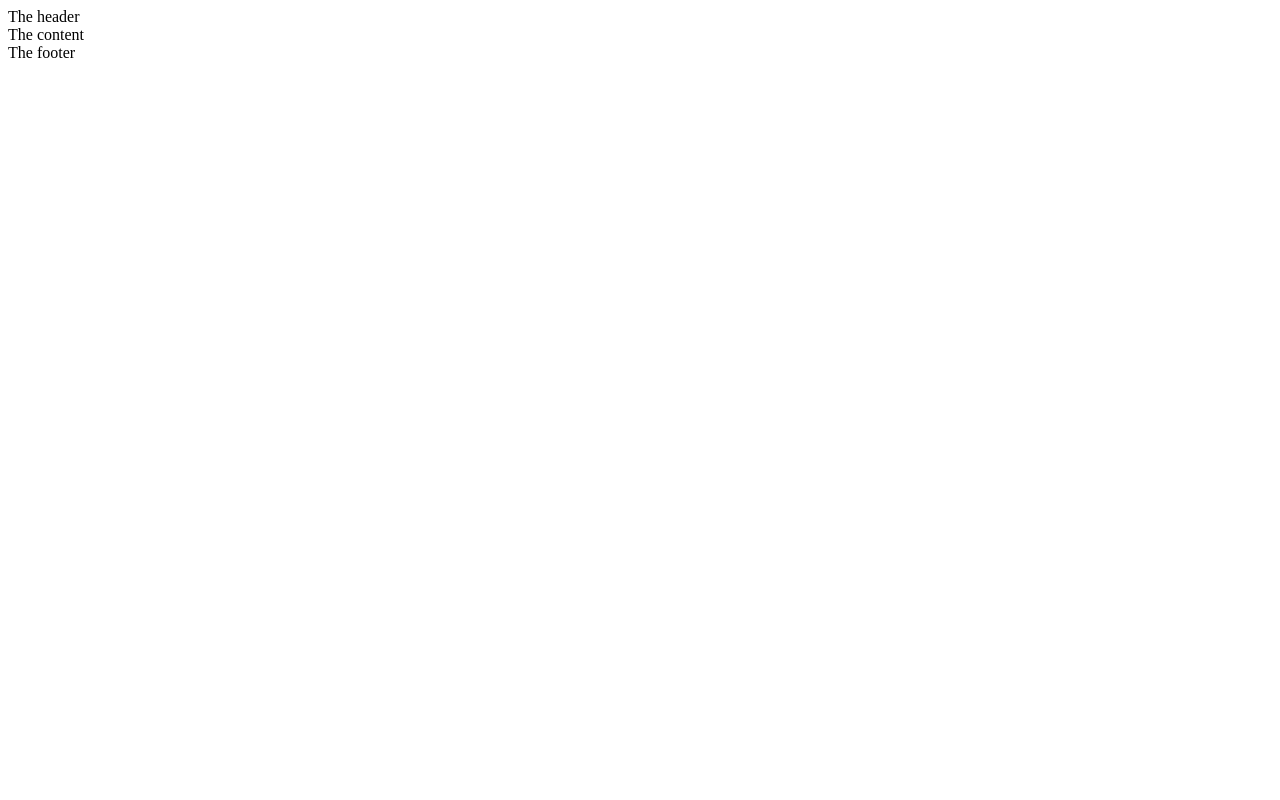
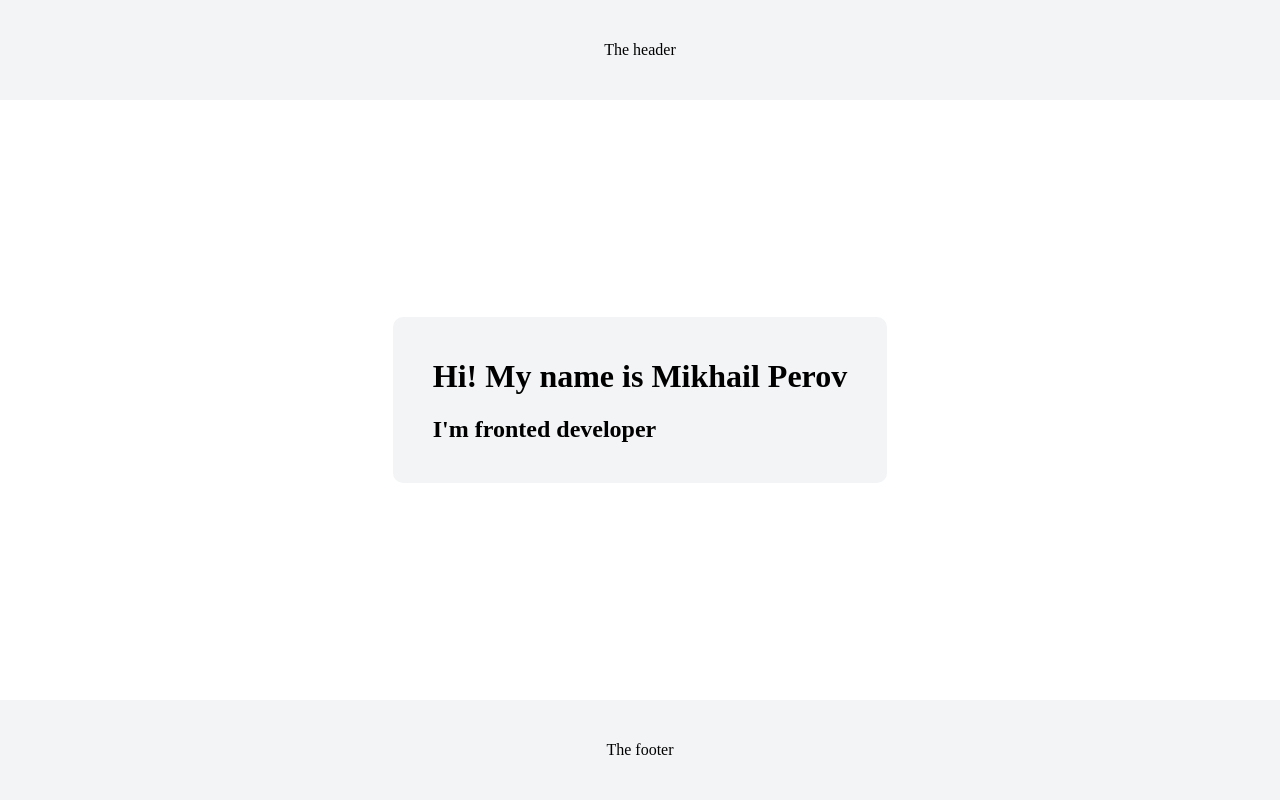
Before and after one commit to mixarr/website, a plain HTML site: page index.html in a window 1280 px wide. Drawn offline with Linux system fonts and the light colour scheme.

Commit message:
Add some styles

```diff
--- /dev/null
+++ b/css/style.css
@@ -0,0 +1,39 @@
+*,
+*::before,
+*::after {
+  box-sizing: border-box;
+}
+
+html,
+body {
+  height: 100%;
+  margin: 0;
+  padding: 0;
+}
+
+.wrapper {
+  display: grid;
+  grid-template-rows: auto 1fr auto;
+  height: inherit;
+}
+
+.header,
+.footer {
+  min-height: 100px;
+  display: flex;
+  justify-content: center;
+  align-items: center;
+  background-color: #f2f4f6;
+}
+
+.content {
+  display: flex;
+  justify-content: center;
+  align-items: center;
+}
+
+.block {
+  padding: 20px 40px;
+  background-color: #f2f4f6;
+  border-radius: 10px;
+}
--- a/index.html
+++ b/index.html
@@ -6,6 +6,8 @@
   <meta name="viewport" content="width=device-width, initial-scale=1.0">
 
   <title>Mikhail Perov</title>
+
+  <link rel="stylesheet" href="css/style.css">
 </head>
 <body>
   <div class="wrapper">
@@ -13,7 +15,10 @@
       The header
     </header>
     <main class="content">
-      The content
+      <div class="block">
+        <h1>Hi! My name is Mikhail Perov</h1>
+        <h2>I'm fronted developer</h2>
+      </div>
     </main>
     <footer class="footer">
       The footer
```
